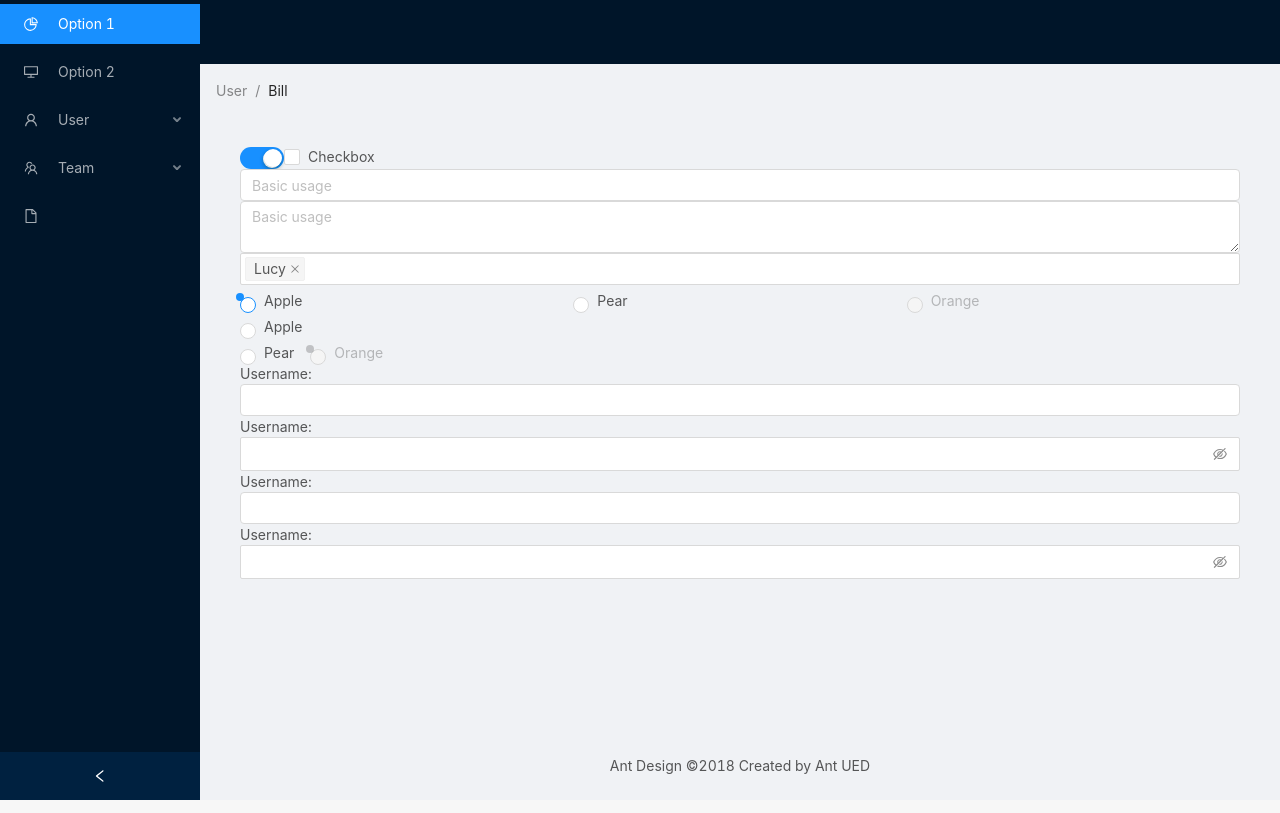
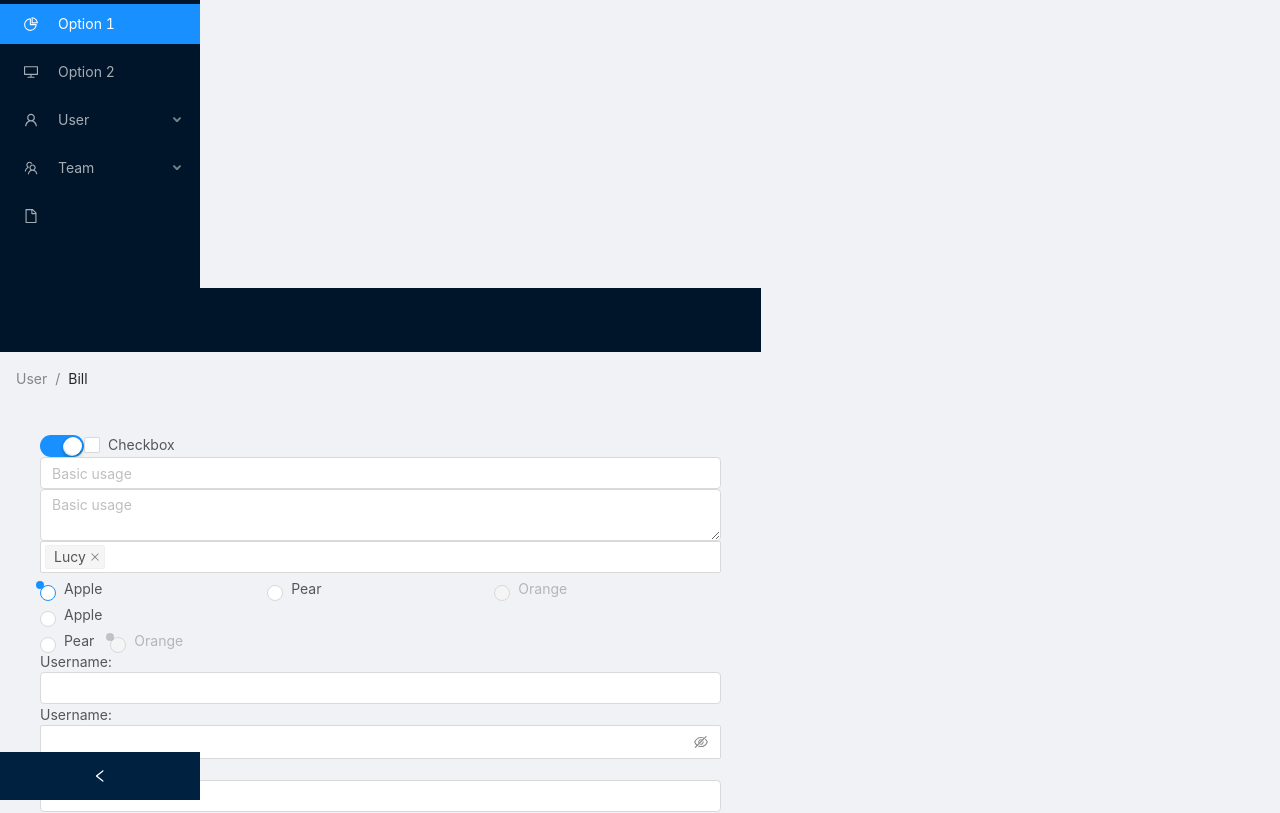
Before and after one commit to lpleiku/nextjs-ant, a Next.js app: page / in a window 1280 px wide. Shown: the top 813 px of the page. Built offline with nearby package versions, Linux system fonts and the light colour scheme.

Commit message:
Update index.js

```diff
--- a/pages/index.js
+++ b/pages/index.js
@@ -55,6 +55,8 @@ const App = () => {
   };
   return (
     <Layout style={{ minHeight: '100vh', display: 'flex !important' }}>
+      <Row>
+        <Col flex='200px'>
           <Sider collapsible collapsed={collapsed} onCollapse={onCollapse}>
             <div className="logo" />
             <Menu theme="dark" defaultSelectedKeys={['1']} mode="inline">
@@ -76,6 +78,8 @@ const App = () => {
               <Menu.Item key="9" icon={<FileOutlined />} />
             </Menu>
           </Sider>
+        </Col>
+        <Col flex='auto'>
           <Layout className="site-layout">
             <Header className="site-layout-background" style={{ padding: 0 }} />
             <Content style={{ margin: '0 16px' }}>
@@ -163,6 +167,8 @@ const App = () => {
               Ant Design ©2018 Created by Ant UED
             </Footer>
           </Layout>
+        </Col>
+      </Row>
     </Layout>
   );
 };
```
Lines whose indentation alone changed are shown as unchanged.
